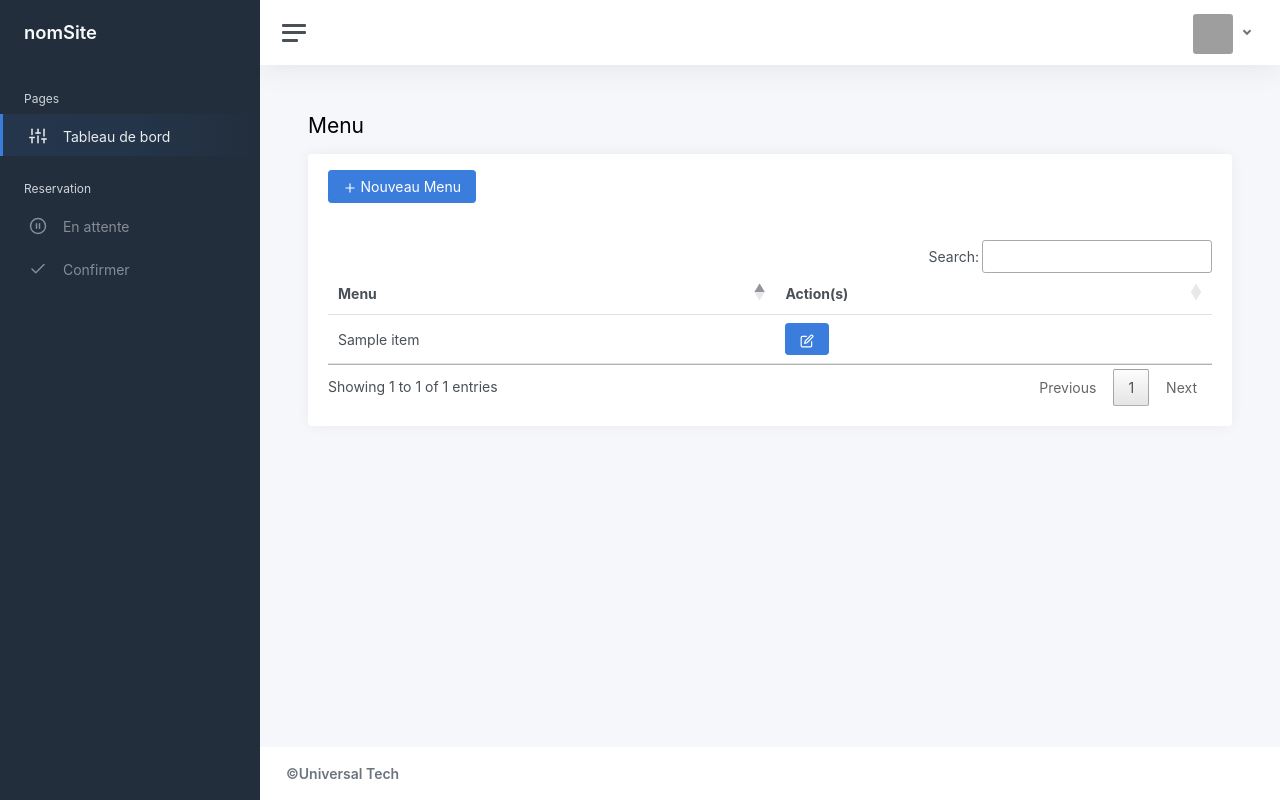
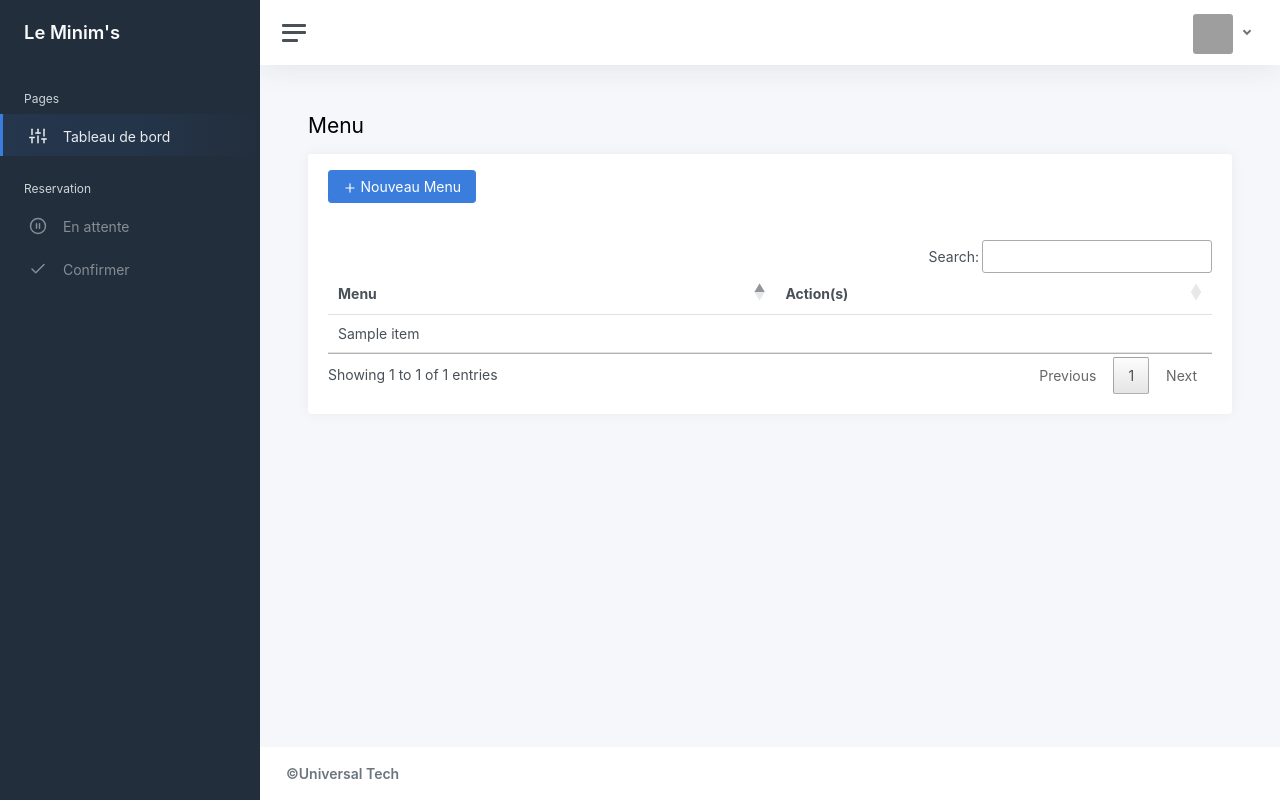
Before and after one commit to afromane/e-restaurant, a Symfony app: template templates/menu/index.html.twig in a window 1280 px wide. Run offline with Twig, Linux system fonts and the light colour scheme; the template is opened without the code that fills it: most values are stand-ins (such as "Sample title", 1, 10 or a date in 2020); some libraries are stand-ins or nearby versions; grey boxes are pictures that could not be loaded.

Commit message:
remove update menu

```diff
--- a/templates/admin.html.twig
+++ b/templates/admin.html.twig
@@ -28,7 +28,7 @@
 		<nav id="sidebar" class="sidebar js-sidebar">
 			<div class="sidebar-content js-simplebar">
 				<a class="sidebar-brand" href="index.html">
-					<span class="align-middle">nomSite</span>
+					<span class="align-middle">Le Minim's</span>
 				</a>
 
 				<ul class="sidebar-nav">
--- a/templates/menu/index.html.twig
+++ b/templates/menu/index.html.twig
@@ -34,7 +34,7 @@
 
                                 <td class="">{{ i.label }}</td>
                                 <td>
-                                    <a href="{{ path('app_menu_update', {id: '0915_'~i.id ~i.label ~'#'~i.id }) }}" class="btn btn-primary"><i class="align-middle" data-feather="edit"></i><a>
+                                    {# <a href="{{ path('app_menu_update', {id: '0915_'~i.id ~i.label ~'#'~i.id }) }}" class="btn btn-primary"><i class="align-middle" data-feather="edit"></i><a> #}
                                 </td>
                             </tr>
                         {% endfor %}
```
